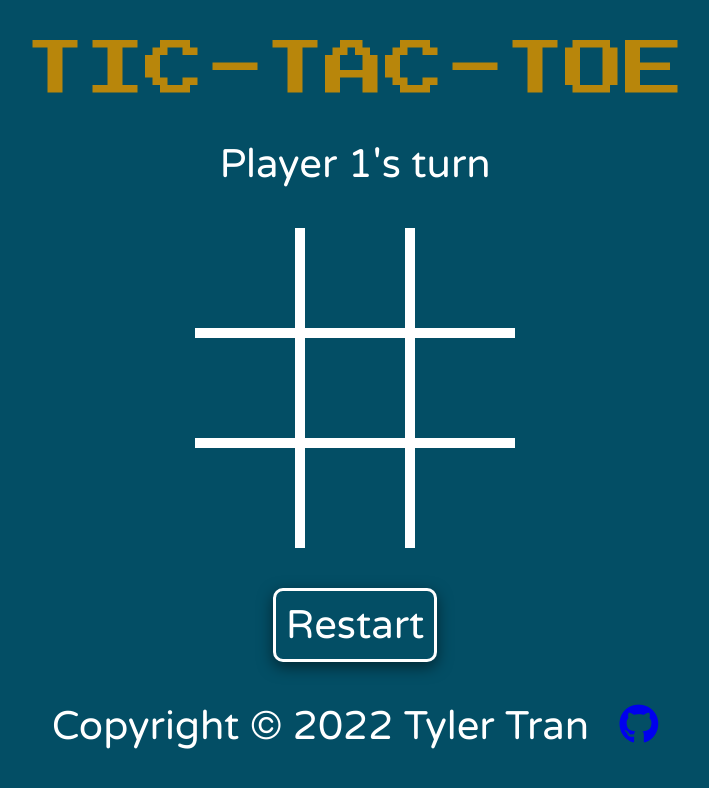
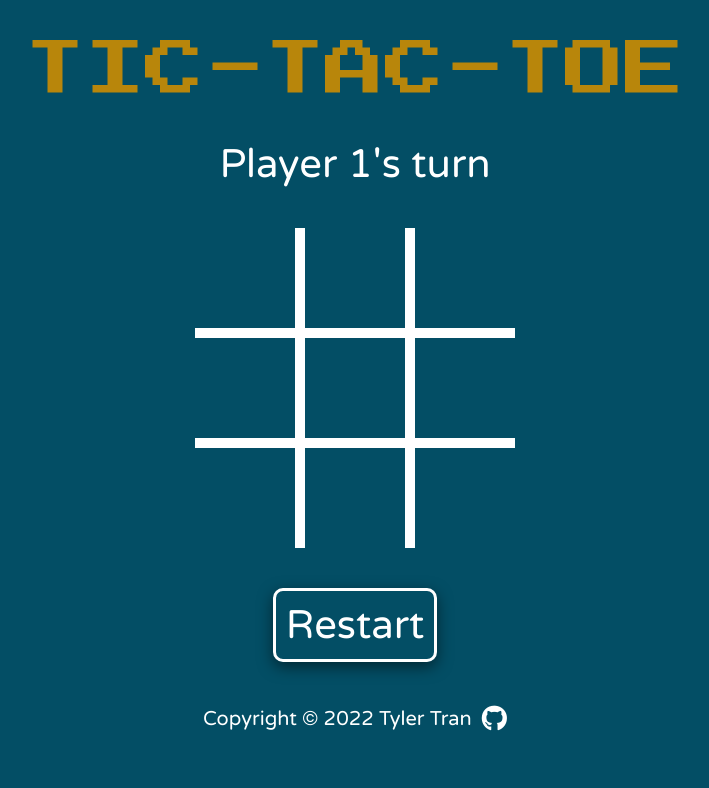
Before and after one commit to tylertran349/tic-tac-toe, a plain HTML site: page index.html in a window 1280 px wide. Shown: the whole page, without its empty margins (285-994 px from the left). Drawn offline with Linux system fonts and the light colour scheme.

Commit message:
Add footer styling

```diff
--- a/style.css
+++ b/style.css
@@ -67,3 +67,40 @@ body {
 button:hover:enabled {
     cursor: pointer;
 }
+
+#footer {
+    width: 100%;
+    text-align: center;
+    color: inherit;
+    display: flex;
+    justify-content: center;
+    align-items: flex-end;
+    height: 4rem;
+}
+
+#footer-contents {
+    font-size: 2rem;
+    display: flex;
+    justify-content: center;
+    align-items: center;
+    margin-bottom: 1rem;
+}
+
+#footer a[target="_blank"] {
+    display: flex;
+    justify-content: center;
+    align-items: center;
+    text-decoration: none;
+}
+
+/* GitHub footer icon styling */
+.fa-github {
+    color: white;
+    font-size: 2.6rem;
+    transition: transform 0.3s ease-in-out;
+}
+
+/* GitHub footer icon animation on hover */
+.fa-github:hover {
+    transform: rotate(360deg) scale(1.2);
+}
```
